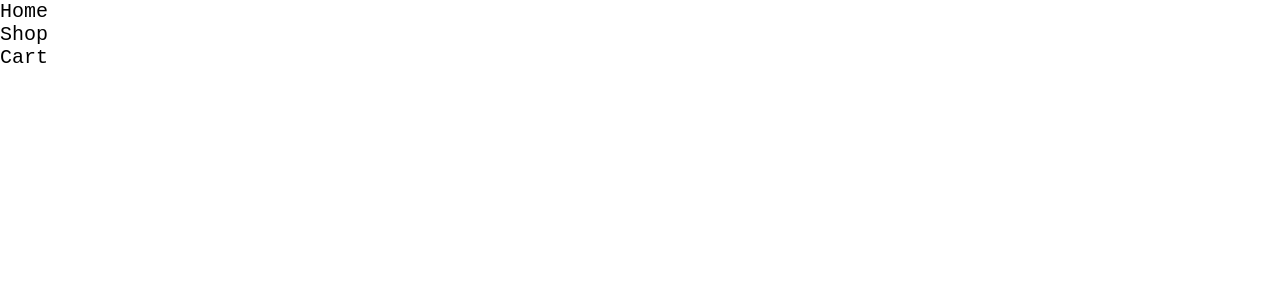
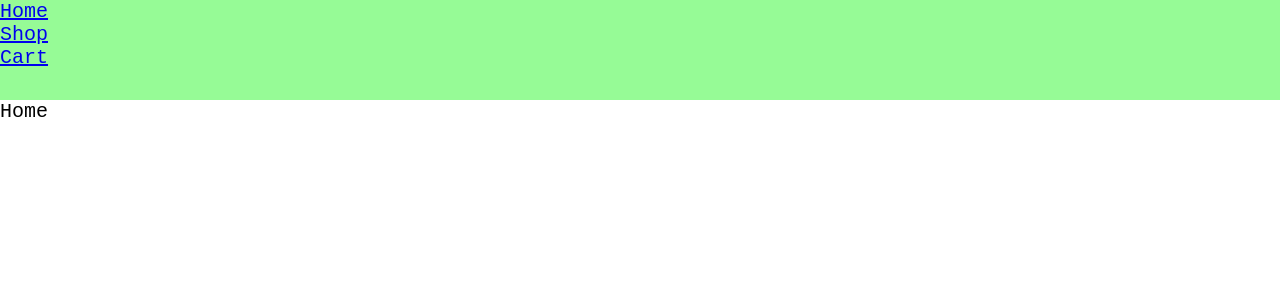
Before and after one commit to yunemak/shopping-cart, a React (Vite) app: page / in a window 1280 px wide. Shown: the top 300 px of the page. Built offline with nearby package versions, Linux system fonts and the light colour scheme.

Commit message:
fix: React Navigaiton

```diff
--- a/src/components/Navbar/Navbar.jsx
+++ b/src/components/Navbar/Navbar.jsx
@@ -1,13 +1,20 @@
 import { Link } from "react-router";
+import styles from "./Navbar.module.css";
 
 const Navbar = () => {
 	return (
-		<header>
+		<header className={styles.header}>
 			<nav>
 				<ul>
-					<li>Home</li>
-					<li>Shop</li>
-					<li>Cart</li>
+					<li>
+						<Link to="/">Home</Link>
+					</li>
+					<li>
+						<Link to="/shop">Shop</Link>
+					</li>
+					<li>
+						<Link to="/cart">Cart</Link>
+					</li>
 				</ul>
 			</nav>
 		</header>
--- a/src/components/Navbar/Navbar.module.css
+++ b/src/components/Navbar/Navbar.module.css
@@ -0,0 +1,8 @@
+.header {
+	height: 100px;
+	background-color: rgb(150, 251, 150);
+}
+
+.li {
+	text-decoration: none;
+}
--- a/src/main.jsx
+++ b/src/main.jsx
@@ -3,9 +3,35 @@ import { createRoot } from "react-dom/client";
 import "./index.css";
 
 import Layout from "./components/Layout/Layout.jsx";
+import Home from "./pages/Home/Home.jsx";
+import Shop from "./pages/Shop/Shop.jsx";
+import Cart from "./pages/Cart/Cart.jsx";
+
+import { createBrowserRouter, RouterProvider } from "react-router";
+
+const router = createBrowserRouter([
+	{
+		path: "/",
+		element: <Layout />,
+		children: [
+			{
+				index: true,
+				element: <Home />,
+			},
+			{
+				path: "shop",
+				element: <Shop />,
+			},
+			{
+				path: "cart",
+				element: <Cart />,
+			},
+		],
+	},
+]);
 
 createRoot(document.getElementById("root")).render(
 	<StrictMode>
-		<Layout />
+		<RouterProvider router={router} />
 	</StrictMode>,
 );
```
